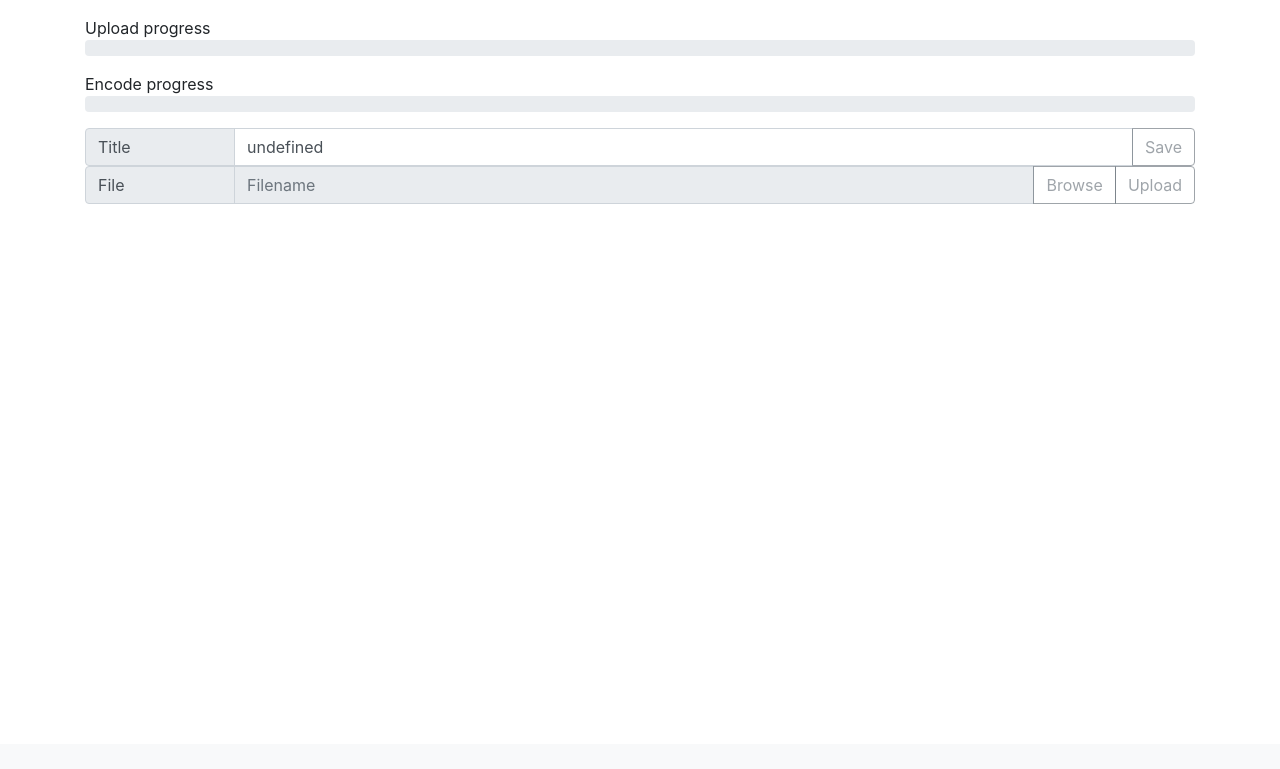
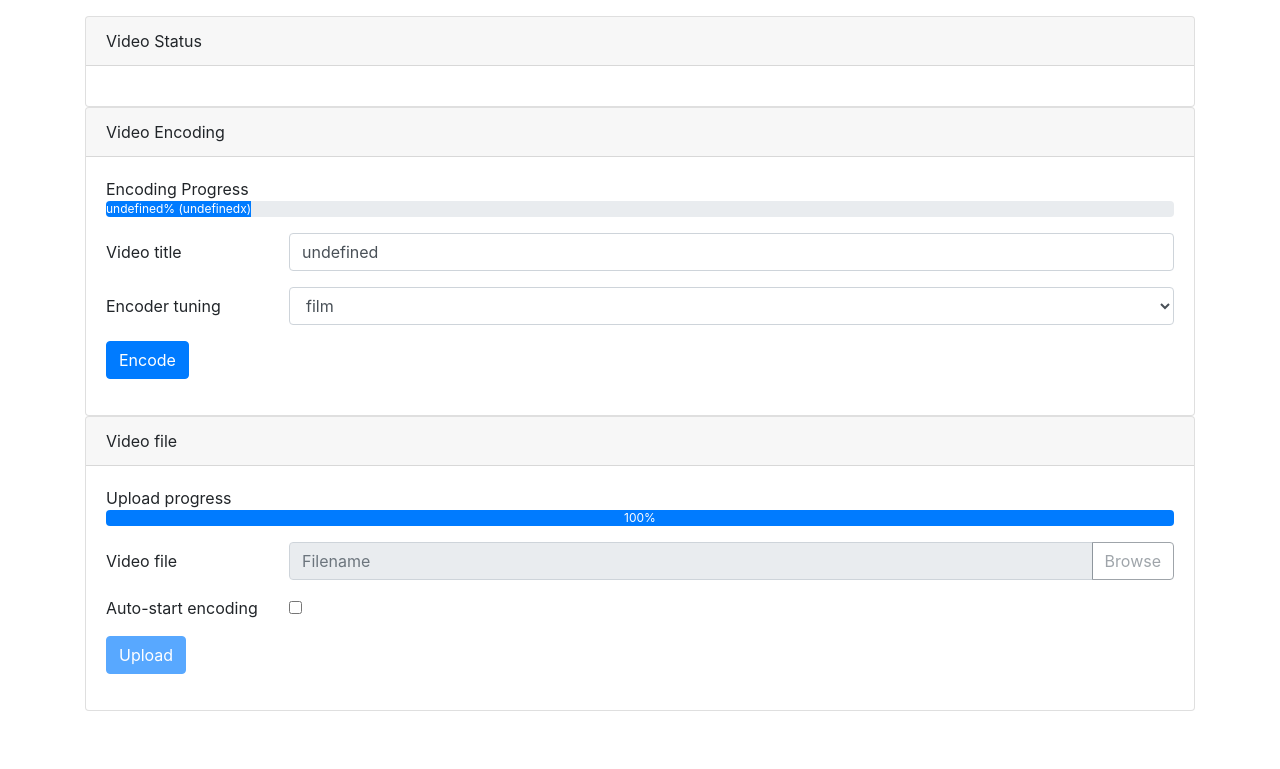
Before and after one commit to hpvb/watchtogether, a Flask app: template watchtogether/templates/video.html in a window 1280 px wide. Shown: the part 56-825 px from the top of the page. Before the commit the page ends 260 px from the top, so only its background shows below. Run offline with Flask 2, Linux system fonts and the light colour scheme; the template is opened without the code that fills it, so the values that code supplies are empty; some libraries are stand-ins or nearby versions.

Commit message:
Spruce up the video page a bit

```diff
--- a/watchtogether/templates/video.html
+++ b/watchtogether/templates/video.html
@@ -34,40 +34,87 @@
       <div class="col">
 
         <div class="mb-3 mt-3">
-          <div class="stauts">
-            <span>Upload progress</span>
-            <div class="progress mb-3">
-              <div id="upload_progress" class="progress-bar" role="progressbar"></div>
+          <div class="card" id="status_card">
+            <div class="card-header">
+              Video Status
             </div>
-            <span>Encode progress</span>
-            <div class="progress mb-3">
-              <div id="encode_progress" class="progress-bar" role="progressbar"></div>
-            </div>
-          </div>
-          <div class="input-group">
-            <div class="input-group-prepend">
-              <span class="input-group-text" id="">Title</span>
-            </div>
-            <input type="text" class="form-control" id="title">
-            <div class="input-group-append">
-              <button class="btn btn-outline-secondary" type="button" id="title_btn" disabled>Save</button>
+            <div class="card-body">
+              <div id="status">
+              </div>
             </div>
           </div>
 
-          <div class="input-group">
-            <div class="input-group-prepend">
-              <span class="input-group-text" id="">File</span>
+          <div class="card">
+            <div class="card-header">
+              Video Encoding
             </div>
-            <input type="text" class="form-control" id="file-name" placeholder="Filename" disabled>
-            <div class="input-group-append">
-              <button class="btn btn-outline-secondary" type="button" id="picker_btn" disabled>Browse</button>
-              <button class="btn btn-outline-secondary" type="button" id="upload_btn" disabled>Upload</button>
+            <div class="card-body">
+              <span>Encoding Progress</span>
+              <div class="progress mb-3">
+                <div id="encode_progress" class="progress-bar" role="progressbar"></div>
+              </div>
+
+              <div>
+                <div class="form-group row">
+                  <label for="title" class="col-sm-2 col-form-label">Video title</label>
+                  <div class="col-sm-10">
+                    <input type="title" class="form-control" id="title" placeholder="Video title">
+                  </div>
+                </div>
+                <div class="form-group row">
+                  <label for="tune" class="col-sm-2 col-form-label">Encoder tuning</label>
+                  <div class="col-sm-10">
+                    <select id="tune" class="form-control">
+                      <option selected>film</option>
+                      <option>animation</option>
+                      <option>grain</option>
+                    </select>
+                  </div>
+                </div>
+                <div class="form-group row">
+                  <div class="col-sm-10">
+                    <button id="encode_btn" class="btn btn-primary">Encode</button>
+                  </div>
+                </div>
+              </div>
             </div>
           </div>
 
-          <div class="form-row">
-            <div class="col-2">
-              <button id="encode_btn" class="btn btn-primary" style="display: none;">Encode</button>
+          <div class="card">
+            <div class="card-header">
+              Video file
+            </div>
+            <div class="card-body">
+              <span>Upload progress</span>
+              <div class="progress mb-3">
+                <div id="upload_progress" class="progress-bar" role="progressbar"></div>
+              </div>
+              <div>
+                <div class="form-group row">
+                  <label for="file-name" class="col-sm-2 col-form-label">Video file</label>
+                  <div class="col-sm-10">
+                    <div class="input-group">
+                      <input type="text" class="form-control" id="file-name" placeholder="Filename" disabled>
+                      <div class="input-group-append">
+                        <button class="btn btn-outline-secondary" type="button" id="picker_btn" disabled>Browse</button>
+                      </div>
+                    </div>
+                  </div>
+                </div>
+                <div class="form-group row">
+                  <div class="col-sm-2">Auto-start encoding</div>
+                  <div class="col-sm-10">
+                    <div class="form-check">
+                      <input class="form-check-input" type="checkbox" id="auto_start_encoding">
+                    </div>
+                  </div>
+                </div>
+                <div class="form-group row">
+                  <div class="col-sm-10">
+                     <button class="btn btn-primary" type="button" id="upload_btn" disabled>Upload</button>
+                  </div>
+                </div>
+              </div>
             </div>
           </div>
 
@@ -86,7 +133,7 @@
 
   <script src="https://cdn.jsdelivr.net/npm/resumablejs@1.1.0/resumable.min.js"></script>
   <script>
-    window.addEventListener("load", initialize);
+    window.addEventListener('load', initialize);
 
     var video = null;
     var uploader = null;
@@ -97,41 +144,71 @@
     }
 
     function load_video() {
-      $.getJSON( "/api/videos/{{ video.id }}", function(data) {
+      $.getJSON( '/api/videos/{{ video.id }}', function(data) {
         video = data;
 
         document.getElementById('title').value = video.title;
+        var progress = document.getElementById('encode_progress');
+        progress.innerHTML = "" + video.encoding_progress + "% " + "(" + video.encoding_speed + "x)";
+        progress.style.width = "" + video.encoding_progress + "%";
+
+        if (video.status == 'file-waiting') {
+            var progress = document.getElementById('upload_progress');
+            progress.innerHTML = "0%";
+            progress.style.width = "0%";
+        } else {
+            var progress = document.getElementById('upload_progress');
+            progress.innerHTML = "100%";
+            progress.style.width = "100%";
+        }
+
+        statusbox = document.getElementById('status');
+        statuscard = document.getElementById('status_card');
+        switch(video.status) {
+          case 'file-waiting':
+            statusbox.innerHTML = 'Waiting for file upload.';
+            statuscard.className = 'card bg-info';
+            break;
+          case 'file-uploading':
+            statusbox.innerHTML = 'File uploading.';
+            statuscard.className = 'card bg-info';
+            break;
+          case 'file-uploaded':
+            statusbox.innerHTML = 'File uploaded, waiting for encoding.';
+            statuscard.className = 'card bg-info';
+            break;
+          case 'start-encoding':
+            statusbox.innerHTML = 'Waiting in encoding queue.';
+            statuscard.className = 'card bg-primary';
+            break;
+          case 'encoding':
+            statusbox.innerHTML = 'Encoding...';
+            statuscard.className = 'card bg-primary';
+            break;
+          case 'ready':
+            statusbox.innerHTML = '<a class="btn btn-primary btn-lg active" href="/watch/' + video.id + '">Watch</a>';
+            statuscard.className = 'card bg-success';
+            break;
+          case 'error':
+            statusbox.innerHTML = 'Error: ' + video.status_message;
+            statuscard.className = 'card bg-danger';
+            break;
+        }
 
         switch(video.status) {
-          case "file-waiting":
-          case "file-uploading":
-          case "wait-encoding":
-          case "encoding":
-            var progress = document.getElementById('encode_progress');
-            progress.innerHTML = "" + video.encoding_progress + "% " + "(" + video.encoding_speed + "x)";
-            progress.style.width = "" + video.encoding_progress + "%";
-          case "start-encoding":
-            document.getElementById('title_btn').disabled = true;
-            document.getElementById('title_btn').removeEventListener('click', save_title);
-            document.getElementById('encode_btn').style.display = "none";
+          case 'file-waiting':
+          case 'file-uploading':
+          case 'encoding':
+          case 'start-encoding':
+            document.getElementById('encode_btn').disabled = true;
             document.getElementById('encode_btn').removeEventListener('click', encode);
             document.getElementById('picker_btn').disabled = true;
             break;
-          case "ready":
-            var progress = document.getElementById('encode_progress');
-            progress.innerHTML = "100%";
-            progress.style.width = "100%";
-          case "file-uploaded":
-            document.getElementById('title_btn').disabled = false;
-            document.getElementById('title_btn').addEventListener('click', save_title);
-            document.getElementById('encode_btn').style.display = "block";
+          case 'ready':
+          case 'file-uploaded':
+          case 'error':
+            document.getElementById('encode_btn').disabled = false;
             document.getElementById('encode_btn').addEventListener('click', encode);
-            var progress = document.getElementById('upload_progress');
-            progress.innerHTML = "100%";
-            progress.style.width = "100%";
-            progress = document.getElementById('encode_progress');
-            progress.innerHTML = "0%";
-            progress.style.width = "0%";
             document.getElementById('picker_btn').disabled = false;
         }
 
@@ -142,14 +219,21 @@
     }
 
     function encode() {
+      title = document.getElementById('title').value;
+      tune = document.getElementById('tune').value;
+
       $.ajax({
         url: video.url,
         type: 'POST',
-        data: JSON.stringify({'status': 'start-encoding'}),
+        data: JSON.stringify({
+          'title': title,
+          'tune': tune,
+          'status': 'start-encoding'
+        }),
         contentType: "application/json",
         success: function(video) {
           console.log(video);
-          document.getElementById('encode_btn').style.display = 'none';
+          document.getElementById('encode_btn').disabled = true;
         },
         error: function(error) {
           console.log(video);
@@ -164,27 +248,6 @@
       document.getElementById('alert').style.visibility = "hidden";
       document.getElementById('picker_btn').disabled = true;
       document.getElementById('upload_btn').disabled = true;
-    }
-
-    function save_title() {
-      title = document.getElementById('title').value;
-      if (! title) {
-        return;
-      }
-
-      $.ajax({
-        url: video.url,
-        type: 'POST',
-        data: JSON.stringify({'title': title}),
-        contentType: "application/json",
-        success: function(video) {
-          document.getElementById('title').value = video.title;
-        },
-        error: function(error) {
-          console.log(video);
-          document.getElementById('alert').innerHTML = error.message;
-        }
-      });
     }
 
     function create_uploader(target) {
@@ -215,7 +278,9 @@
 
       uploader.on('complete', function() {
         if (success) {
-          document.getElementById('upload_btn').disabled = true;
+          if (document.getElementById('auto_start_encoding').value) {
+            encode();
+          }
         }
       });
 
```
